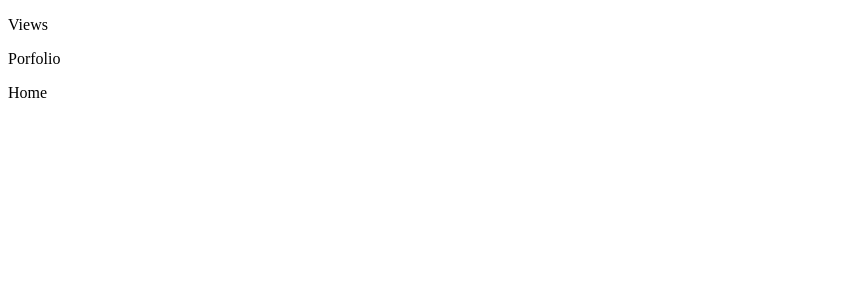
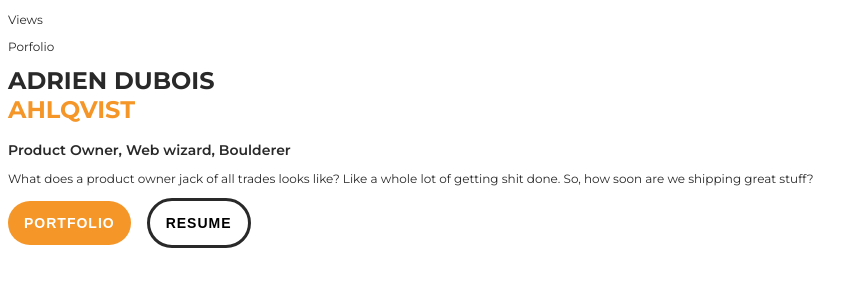
Before and after one commit to Armitage35/portfolio, a Vue app: page / in a window 1280 px wide. Shown: the top 300 px of the page, without its empty margins (0-868 px from the left). Built offline with nearby package versions, Linux system fonts and the light colour scheme.

Commit message:
Wrap up home compo

```diff
--- /dev/null
+++ b/src/App.scss
@@ -0,0 +1,36 @@
+body {
+	font-family: $bodyFont;
+}
+
+h1 {
+	font-size: 24px;
+	font-weight: $bold;
+	text-transform: uppercase;
+	color: $black
+}
+
+p {
+	font-size: 12px;
+	font-weight: $regular;
+	color: $black;
+}
+
+button {
+	border-radius: 28.5px;
+	padding: 14px 16px;
+	text-transform: uppercase;
+	font-size: 14px;
+	font-weight: $semiBold;
+	letter-spacing: 1px;
+}
+
+.bttn-primary {
+	border: none;
+	color: $white;
+	background-color: $orange;
+}
+
+.bttn-secondary {
+	border: solid 3px $black;
+	background-color: $white;
+}
--- /dev/null
+++ b/src/Views/Portfolio/Home/Home.scss
@@ -0,0 +1,25 @@
+.home__name {
+	h1 {
+		margin-top: 0;
+	}
+
+	h1:first-of-type {
+		margin-bottom: 0;
+	}
+}
+
+.portfolio__lastName {
+	color: $orange;
+}
+
+.home__legend {
+	font-size: 14px;
+	font-weight: $semiBold;
+	color: $black;
+}
+
+.home__buttons {
+	button:first-of-type {
+		margin-right: 16px;
+	}
+}
--- a/src/Views/Portfolio/Home/Home.vue
+++ b/src/Views/Portfolio/Home/Home.vue
@@ -1,9 +1,19 @@
 <template>
-	<div>Home</div>
+	<div class="portfolio__home">
+		<div class="home__name">
+			<h1>Adrien Dubois</h1>
+			<h1 class="portfolio__lastName">Ahlqvist</h1>
+		</div>
+		<span class="home__legend">Product Owner, Web wizard, Boulderer</span>
+		<p>What does a product owner jack of all trades looks like? Like a whole lot of getting shit done. So, how soon are we shipping great stuff?</p>
+		<div class="home__buttons">
+			<button class="bttn-primary">Portfolio</button>
+			<button class="bttn-secondary">Resume</button>
+		</div>
+	</div>
 </template>
 
 <script>
 export default {
-
 }
 </script>
--- a/src/master.scss
+++ b/src/master.scss
@@ -1,10 +1,9 @@
 // External ressources
-@import url('https://fonts.googleapis.com/css?family=Lexend+Deca&display=swap');
-
+@import url('https://fonts.googleapis.com/css?family=Montserrat:400,500,600,700|Space+Mono&display=swap');
 
 // Internal files
 @import './variables';
-
+@import './App.scss';
+@import './Views/Portfolio/Home/Home.scss'
 
 // Components
-@import './components/Button/Button.scss'
--- a/src/variables.scss
+++ b/src/variables.scss
@@ -8,4 +8,10 @@ $black: #292929;
 
 // Fonts
 $bodyFont: 'Montserrat', Tahoma, sans-serif;
-$fixedWidthFonts: 'Space Mono'
+$fixedWidthFonts: 'Space Mono';
+
+// Font weights
+$regular: 400;
+$meidum: 500;
+$semiBold: 600;
+$bold: 700;
```
Also changed, not shown: src/components/Button/Button.vue (deleted, +0 -9 lines), src/components/Button/Button.scss (deleted).
